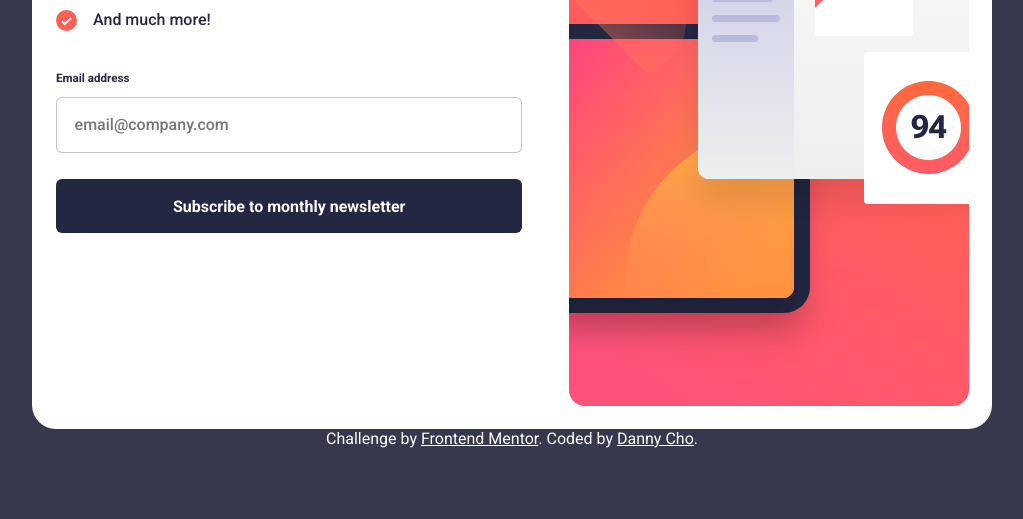
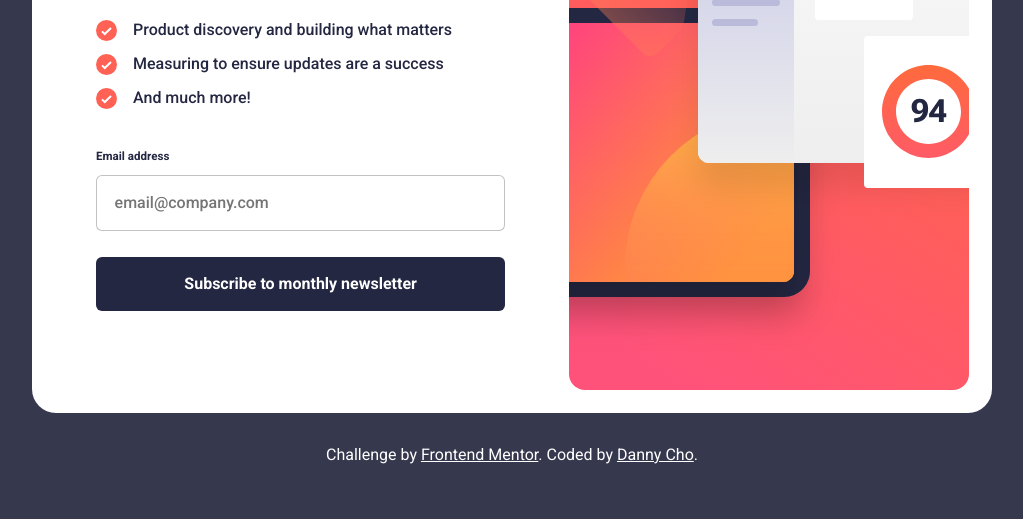
Before and after one commit to danheecho1/FEM_newsletter-sign-up-form-with-success-message, a plain HTML site: page index.html in a window 1280 px wide. Shown: the part 281-800 px from the top of the page, without its empty margins (128-1151 px from the left). Drawn offline with Linux system fonts and the light colour scheme.

Commit message:
CSS done for desktop design. Still pending error and success state.

```diff
--- a/style.css
+++ b/style.css
@@ -29,6 +29,9 @@
 
 body {
     background-color: hsl(var(--clr-charcoal-grey));
+    display: flex;
+    flex-direction: column;
+    gap: 2em;
 }
 
 .desktop {
@@ -43,7 +46,7 @@ body {
 }
 
 .sign-up-card-div__info-div {
-    padding: 2em 1.5em 2.375em;
+    padding: 2em 2em 2.375em;
     display: flex;
     flex-direction: column;
     gap: 1.5em;
@@ -117,8 +120,6 @@ body {
 
 @media screen and (min-width: 960px) {
     body {
-        display: flex;
-        flex-direction: column;
         align-items: center;
         justify-content: center;
         min-height: 100vh;
@@ -127,17 +128,24 @@ body {
     .sign-up-card-div {
         width: 960px;
         border-radius: 24px;
+        display: flex;
+        flex-direction: row-reverse;
+        align-items: center;
     }
 
     .sign-up-card-div__image {
         display: none;
-        margin: 1.425em;
+        margin: 1.425em 1.425em 1.425em 0;
     }
 
     .sign-up-card-div__image.desktop {
         float: right;
         display: block;
     }
+
+    .sign-up-card-div__info-div {
+        padding: 5.25em 4em;
+    }
 }
 
 
```
